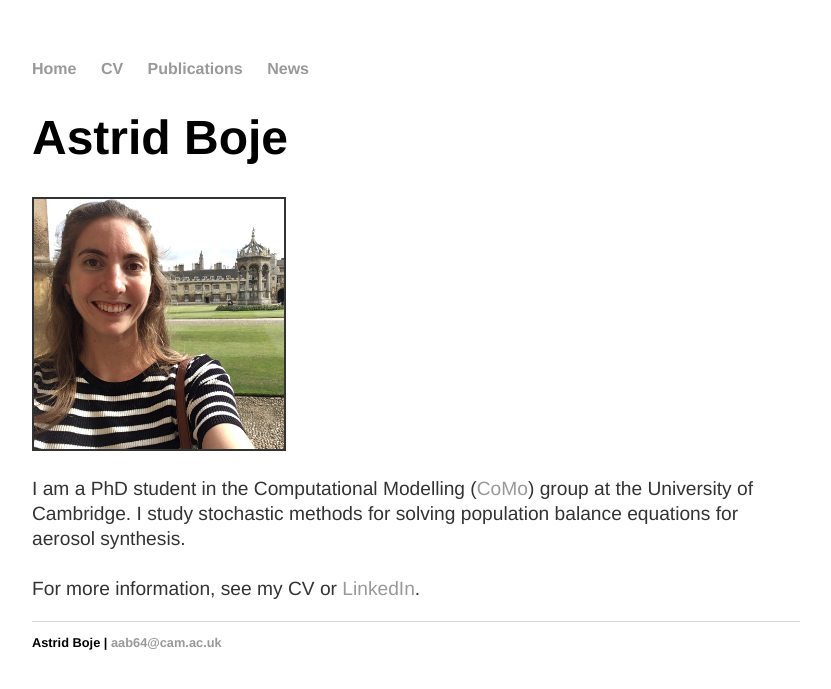
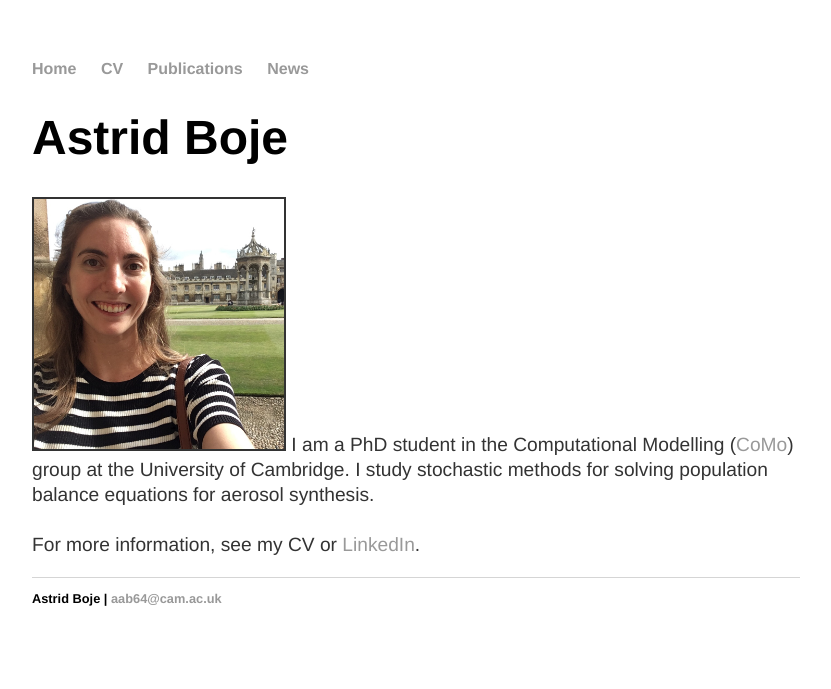
Before and after one commit to aab64/aab64.github.io, a Jekyll site: the page built from index.html, in a window 1280 px wide. Shown: the top 689 px of the page, without its empty margins (224-1055 px from the left). Built offline with Jekyll 4.4.1, drawn with Linux system fonts in a browser that asks for light colours.

Commit message:
Update index.html

```diff
--- a/index.html
+++ b/index.html
@@ -8,8 +8,7 @@
 </div>
 
 <div>
-	<p style="clear: left;"><img src="/images/Me_in_Cam.jpg" height="auto" width="250px" border="2px solid grey"></p>
-	<p style="clear: right;">
+	<p ><img src="/images/Me_in_Cam.jpg" style="clear: left" height="auto" width="250px" border="2px solid grey">
 		I am a PhD student in the Computational Modelling (<a href="http://como.ceb.cam.ac.uk/index.php?Page=People&Section=aab64">CoMo</a>)
 		group at the University of Cambridge. I study stochastic methods for solving population balance equations for aerosol synthesis.
 		<br/>
```
